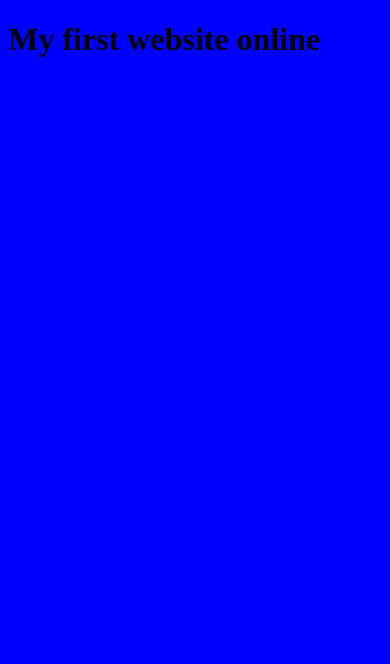
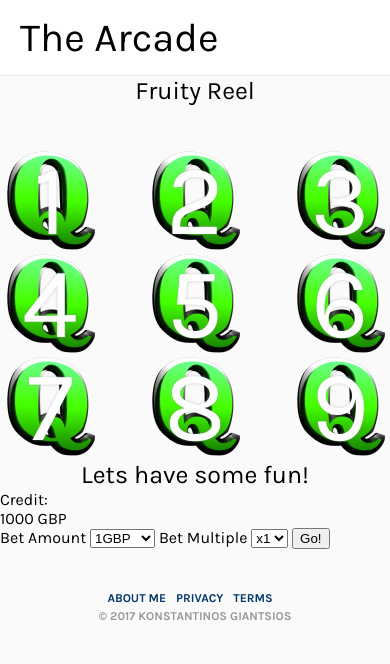
Before and after one commit to kgiant/wdi-project1, a PHP site: page / in a window 390 px wide. Shown: the top 664 px of the page. Run offline with PHP 8.4, Linux system fonts and the light colour scheme; some libraries are stand-ins or nearby versions.

Commit message:
first commit, working version of arcade came

```diff
--- /dev/null
+++ b/css/reset.css
@@ -0,0 +1,48 @@
+/* http://meyerweb.com/eric/tools/css/reset/
+   v2.0 | 20110126
+   License: none (public domain)
+*/
+
+html, body, div, span, applet, object, iframe,
+h1, h2, h3, h4, h5, h6, p, blockquote, pre,
+a, abbr, acronym, address, big, cite, code,
+del, dfn, em, img, ins, kbd, q, s, samp,
+small, strike, strong, sub, sup, tt, var,
+b, u, i, center,
+dl, dt, dd, ol, ul, li,
+fieldset, form, label, legend,
+table, caption, tbody, tfoot, thead, tr, th, td,
+article, aside, canvas, details, embed,
+figure, figcaption, footer, header, hgroup,
+menu, nav, output, ruby, section, summary,
+time, mark, audio, video {
+	margin: 0;
+	padding: 0;
+	border: 0;
+	font-size: 100%;
+	font: inherit;
+	vertical-align: baseline;
+}
+/* HTML5 display-role reset for older browsers */
+article, aside, details, figcaption, figure,
+footer, header, hgroup, menu, nav, section {
+	display: block;
+}
+body {
+	line-height: 1;
+}
+ol, ul {
+	list-style: none;
+}
+blockquote, q {
+	quotes: none;
+}
+blockquote:before, blockquote:after,
+q:before, q:after {
+	content: '';
+	content: none;
+}
+table {
+	border-collapse: collapse;
+	border-spacing: 0;
+}
--- a/css/style.css
+++ b/css/style.css
@@ -1,3 +1,270 @@
-body  {
-  background-color: blue;
+/*DEFAULTS*/
+
+body {
+  font-family: 'Karla', sans-serif;
+  background-color: #fafafa;
+  line-height: 1.2;
+
 }
+
+input {
+  font-family: 'Karla', sans-serif;
+}
+
+a {
+  text-decoration: none;
+}
+
+strong {
+  font-weight: 700;
+}
+
+img {
+  max-width: 100%;
+}
+
+/*HEADER*/
+
+.header-wrapper {
+  background-color: #fff;
+  font-size: 40px;
+  border-bottom: 1px solid #e6e6e6;
+  display: flex;
+  justify-content: center;
+}
+
+header {
+  width: 935px;
+  height: 75px;
+  padding: 0 20px;
+  display: flex;
+  align-items: center;
+  justify-content: space-between;
+}
+
+
+nav ul {
+  display: flex;
+  justify-content: space-around;
+  margin-left: 40px;
+}
+
+
+/*PAGE WRAPPER*/
+
+.page-wrapper {
+  display: flex;
+  justify-content: center;
+  flex-wrap: wrap;
+}
+
+/*MAIN*/
+
+main {
+  width: 935px;
+  padding: 60px 20px 0;
+}
+
+h1 {
+  display: flex;
+  justify-content: center;
+  flex-wrap: wrap;
+  font-size: 25px;
+  margin-bottom: 45px;
+
+}
+
+
+/*IMAGE GRID*/
+
+.grid-wrapper ul {
+  display: flex;
+  flex-wrap: wrap;
+  justify-content: space-between;
+}
+
+.grid-wrapper.img1 {
+}
+
+.grid-wrapper.img2 {
+}
+
+.grid-wrapper ul li {
+  margin-bottom: 30px;
+  width: calc(33.33% - 20px);
+}
+
+.grid-wrapper ul li img {
+  display: block; /*to remove the additional whitespace below 'inline' images*/
+}
+
+/* DASHBOARD */
+.msgScreen {
+  display: flex;
+  justify-content: center;
+  flex-wrap: wrap;
+  font-size: 25px;
+  border: 5px;
+}
+
+.dashboard {
+  display: flex;
+  flex-wrap: wrap;
+}
+
+
+/*FOOTER*/
+
+footer {
+  flex-basis: 100%;
+  max-width: 935px;
+  font-size: 12px;
+  padding: 40px 20px;
+}
+
+footer ul {
+  display: flex;
+}
+
+footer ul li {
+  color: #999;
+  text-transform: uppercase;
+  font-weight: 700;
+  margin-right: 10px;
+  line-height: 1.5;
+}
+
+footer ul li:last-of-type {
+  margin: 0 0 0 auto;
+}
+
+footer ul li a {
+  color: #003569;
+}
+
+/*FLEX BOX DEBUGGING STYLES*/
+
+.grid-wrapper ul li {
+  position: relative;
+}
+
+.grid-wrapper ul li:after {
+  color: white;
+  text-shadow: 0px 0px 3px rgba(150, 150, 150, 0.5);
+  font-size: 100px;
+  position: absolute;
+  top: 50%;
+  left: 50%;
+  transform: translate(-50%, -50%);
+}
+
+.grid-wrapper ul li:nth-child(1):after {
+  content: "1";
+}
+
+.grid-wrapper ul li:nth-child(2):after {
+  content: "2";
+}
+
+.grid-wrapper ul li:nth-child(3):after {
+  content: "3";
+}
+
+.grid-wrapper ul li:nth-child(4):after {
+  content: "4";
+}
+
+.grid-wrapper ul li:nth-child(5):after {
+  content: "5";
+}
+
+.grid-wrapper ul li:nth-child(6):after {
+  content: "6";
+}
+
+.grid-wrapper ul li:nth-child(7):after {
+  content: "7";
+}
+
+.grid-wrapper ul li:nth-child(8):after {
+  content: "8";
+}
+
+.grid-wrapper ul li:nth-child(9):after {
+  content: "9";
+}
+
+/*these styles will only apply if the browser width is ;ess than 735px */
+@media only screen and (max-width: 735px) {
+
+
+
+  header input {
+    display: none;
+  }
+
+  .logo {
+    height: 32px;
+  }
+
+  .icons a img {
+    height: 18px;
+  }
+
+  .icons a:not(:first-child) {
+    margin-left: 10px;
+  }
+
+  main {
+    padding: 0;
+
+  }
+  footer ul {
+    flex-wrap: wrap;
+    justify-content: center;
+  }
+
+  footer ul li:last-of-type {
+    flex-basis: 100%;
+    text-align: center;
+  }
+
+  .grid-wrapper ul li {
+    margin-bottom: 3px;
+    width: calc(33.33% - 2px);
+  }
+
+  .profile-wrapper {
+    margin: 30px 15px;
+  }
+
+  .picture-wrapper img {
+    height: 75px;
+  }
+
+  .details-wrapper {
+    display: flex;
+    align-items: center;
+  }
+
+  .details-wrapper h1 {
+    font-size: 22px;
+    margin: 0;
+  }
+
+  .details-wrapper ul,
+  .details-wrapper p {
+    display: none;
+  }
+  .stats-wrapper {
+    display: block;
+  }
+
+}
+
+@media only screen and (max-width: 420px) {
+
+  .grid-wrapper ul li {
+    width: 100px;
+  }
+}
--- a/index.html
+++ b/index.html
@@ -1,12 +1,93 @@
 <!DOCTYPE html>
 <html>
-  <head>
-    <meta charset="utf-8">
-    <title>My first website online</title>
-    <script type="text/javascript" src="./js/script.js" charset="utf-8"></script>
-    <link rel="stylesheet" href="./css/style.css">
-  </head>
-  <body>
-    <h1>My first website online</h1>
-  </body>
+<head>
+  <meta charset="utf-8">
+  <meta name="viewport" content="width=device-width, initial-scale=1">
+  <title>Casino Game</title>
+  <link href="https://fonts.googleapis.com/css?family=Karla:400,700" rel="stylesheet">
+<script src="https://cdnjs.cloudflare.com/ajax/libs/jquery/3.2.1/jquery.min.js" charset="utf-8"></script>
+  <link rel="stylesheet" href="css/reset.css">
+  <link rel="stylesheet" href="css/style.css">
+  <script src="js/casino.js"type="text/javascript"></script>
+</head>
+
+<body>
+
+  <div class="header-wrapper">
+    <header>
+      <p>The Arcade</p>
+    </header>
+  </div>
+
+  <div class="page-wrapper">
+
+    <main>
+      <h1>Fruity Reel</h1>
+
+      <div class="grid-wrapper">
+
+        <!-- <div class='image' id="img1" value='1'></div>
+        <div class='image' id="img2" value='2'></div>
+        <div class='image' id="img3" value='3'></div>
+        <div class='image' id="img4" value='4'></div>
+        <div class='image' id="img5" value='5'></div>
+        <div class='image' id="img6" value='6'></div>
+        <div class='image' id="img7" value='7'></div>
+        <div class='image' id="img8" value='8'></div>
+        <div class='image' id="img9" value='9'></div>
+         -->
+        <ul>
+          <li><img src="images/img9.png" class="image" alt="Image1"></li>
+          <li><img src="images/img9.png" class="image" alt="Image2"></li>
+          <li><img src="images/img9.png" class="image" alt="Image3"></li>
+          <li><img src="images/img9.png" class="image" alt="Image4"></li>
+          <li><img src="images/img9.png" class="image" alt="Image5"></li>
+          <li><img src="images/img9.png" class="image" alt="Image6"></li>
+          <li><img src="images/img9.png" class="image" alt="Image7"></li>
+          <li><img src="images/img9.png" class="image" alt="Image8"></li>
+          <li><img src="images/img9.png" class="image" alt="Image9"></li>
+        </ul>
+      </div>
+
+
+      <div class="msgScreen">
+        <p>Lets have some fun!</p>
+      </div>
+
+      <div class="dashboard">
+        <form>
+          <label for="availCredit">Credit:</label>
+          <p><span id="balance"></span> GBP</p>
+          <label for="betAmount (GBP)">Bet Amount</label>
+          <select class="wager" name="wager">
+            <option value="1">1GBP</option>
+            <option value="2">2GBP</option>
+            <option value="5">5GBP</option>
+            <option value="10">10GBP</option>
+          </select>
+          <label for="betMult">Bet Multiple</label>
+          <select class="winMult" name= "winMultiple">
+            <option value="1">x1</option>
+            <option value="2">x2</option>
+            <option value="3">x3</option>
+          </select>
+          <button class="bet">Go!</button>
+        </form>
+
+      </div>
+
+
+    </main>
+
+    <footer>
+      <ul>
+        <li><a href="#">About me</a></li>
+        <li><a href="#">Privacy</a></li>
+        <li><a href="#">Terms</a></li>
+        <li>&copy; 2017 Konstantinos Giantsios</li>
+      </ul>
+
+    </footer>
+  </div>
+</body>
 </html>
--- /dev/null
+++ b/js/casino.js
@@ -0,0 +1,116 @@
+$(()=>{
+
+  const $balance = $('#balance');
+  const $images = $('.image');
+  const $msgScreen = $('.msgScreen');
+  const $select = $('select.wager');
+  const $selectWM = $('select.winMult');
+  const $button = $('.bet');
+  let pickArray = [];
+  const $form = $('form');
+  let credit = 1000;
+  let wager = 5;  //initial value
+  let winMult = 2; //initial value
+  let totalBet = 0;
+  let totatWin = 0;
+  let totalLoss = 0;
+  let spinIndex = 0;
+  let cardPicked = '';
+  let msg = 'Hi there, ready to play?';
+  let clickCount = 0;
+  let gameRunning = false;
+
+  // set of images
+  const cardArray = [
+    'img1.png',
+    'img2.png',
+    'img3.png',
+    'img4.png',
+    'img5.png',
+    'img6.png',
+    'img7.png'
+  ];
+  // this is the value of each card, say Aces give you a bigger win multiple than 3s
+  // const cardValue = {
+  //   card1: 1,
+  //   card2: 2,
+  //   card3: 3,
+  //   card4: 5,
+  //   card5: 8,
+  //   card6: 15
+  // };
+
+  $balance.html(credit);
+  // get wager amount
+
+  $select.on('change', (e) => {
+    wager = parseInt($(e.target).val());
+  });
+
+  // get wager multiple
+  $selectWM.on('change', (e) => {
+    winMult = parseInt($(e.target).val());
+  });
+
+  // bet and play
+  $form.on('submit', () => {
+    $images.css('background-image', 'images/img9.png');
+    event.preventDefault();
+    totalBet = wager * winMult;
+    console.log(wager, winMult, totalBet, totalBet < credit);
+    if (totalBet > credit){
+      msg = 'You have insufficient credit for this bet. Please change your selection or add additional credits';
+      $msgScreen.html(msg);
+      return; // exit
+    } else {
+      gameRunning = true;
+      //assigning standard image to all image divs
+      // $images an array. and for each $image, assign the background image filename that is at that position in the cards array
+      $images.css('background-image', 'images/img9.png');    // add a standard image
+      // $image.css('background-image', `images/${cardArray[i]}`);)    // add a standard image
+      pickArray = [];
+    }
+  });
+
+  $images.on('click', (e) => {
+    console.log('clicked image');
+    if (gameRunning === true){
+      clickCount +=1;
+      spinIndex = Math.floor(Math.random()*(cardArray.length));
+      // fade away clicked grey image
+      //add image to pickArray
+      pickArray.push(spinIndex);
+      console.log($(e.target));
+      cardPicked = cardArray[spinIndex];
+      const $clickedImage = $(e.target);
+      $clickedImage.attr('src', `images/${cardPicked}`);
+      // $image.css('background-image', `images/${cardPicked}`);
+
+      if (clickCount === 3){
+        gameRunning = false;
+        checkSelect();
+        //
+      }
+    }
+  });
+
+  function checkSelect(){
+    if (pickArray[0] === pickArray[1] === pickArray [2]){
+      totalWin = totalBet;    //* cardValue(...need to identify);
+      msg = `Congratulations! You have won ${totalWin}`; // check {}format
+      $msgScreen.html(msg);
+      credit = credit + totalWin;
+      $balance.html(credit);
+      clickCount = 0;
+    } else {
+      const totalLoss = totalBet;
+      msg = 'Sorry! Maybe next time';
+      $msgScreen.html(msg);
+      credit = credit - totalLoss;
+      $balance.html(credit);
+      clickCount = 0;
+    }
+  }
+
+
+});
--- a/js/script.js
+++ /dev/null
@@ -1 +0,0 @@
-alert('May the games begin"');
```
Also changed, not shown: images/img1.png (added), images/img10.png (added), images/img2.png (added), images/img3.png (added), images/img4.png (added), images/img5.png (added), images/img6.png (added), images/img7.png (added), images/img8.png (added), images/img9.png (added), readme.md (added).
